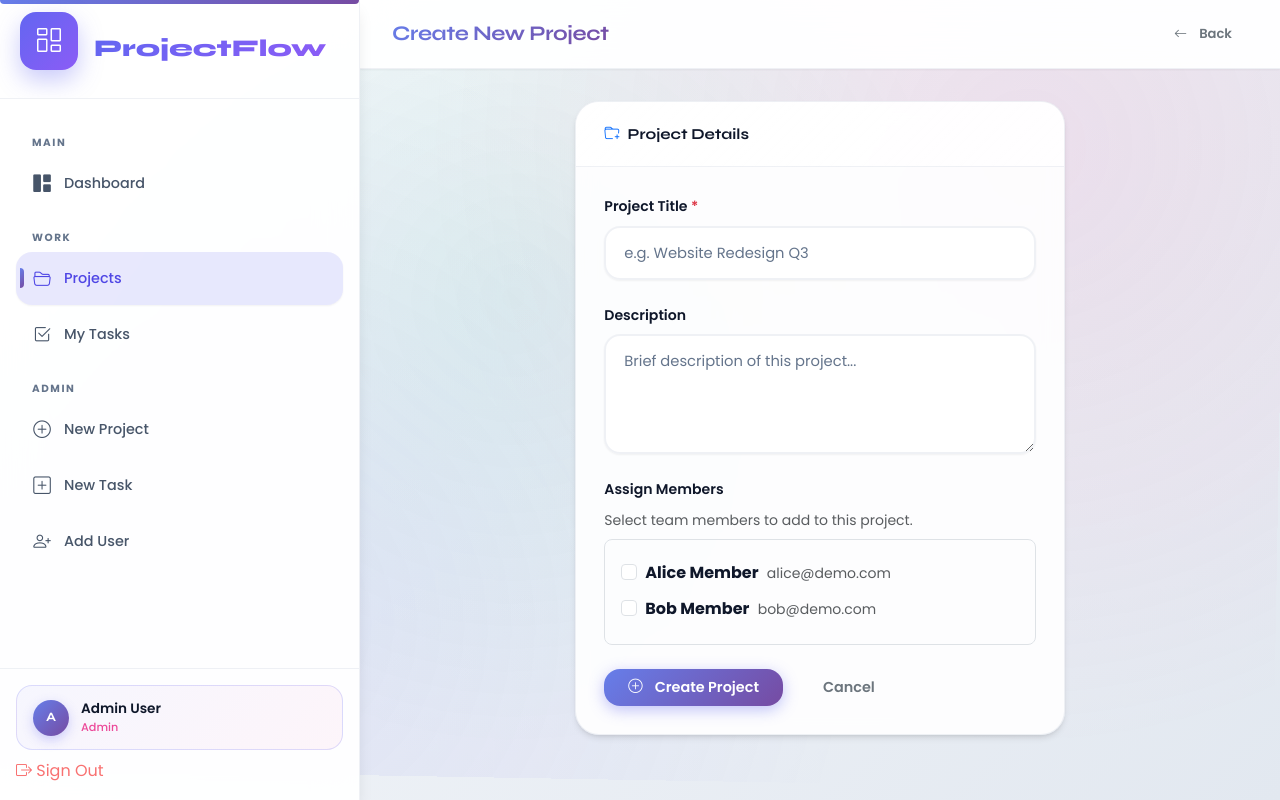
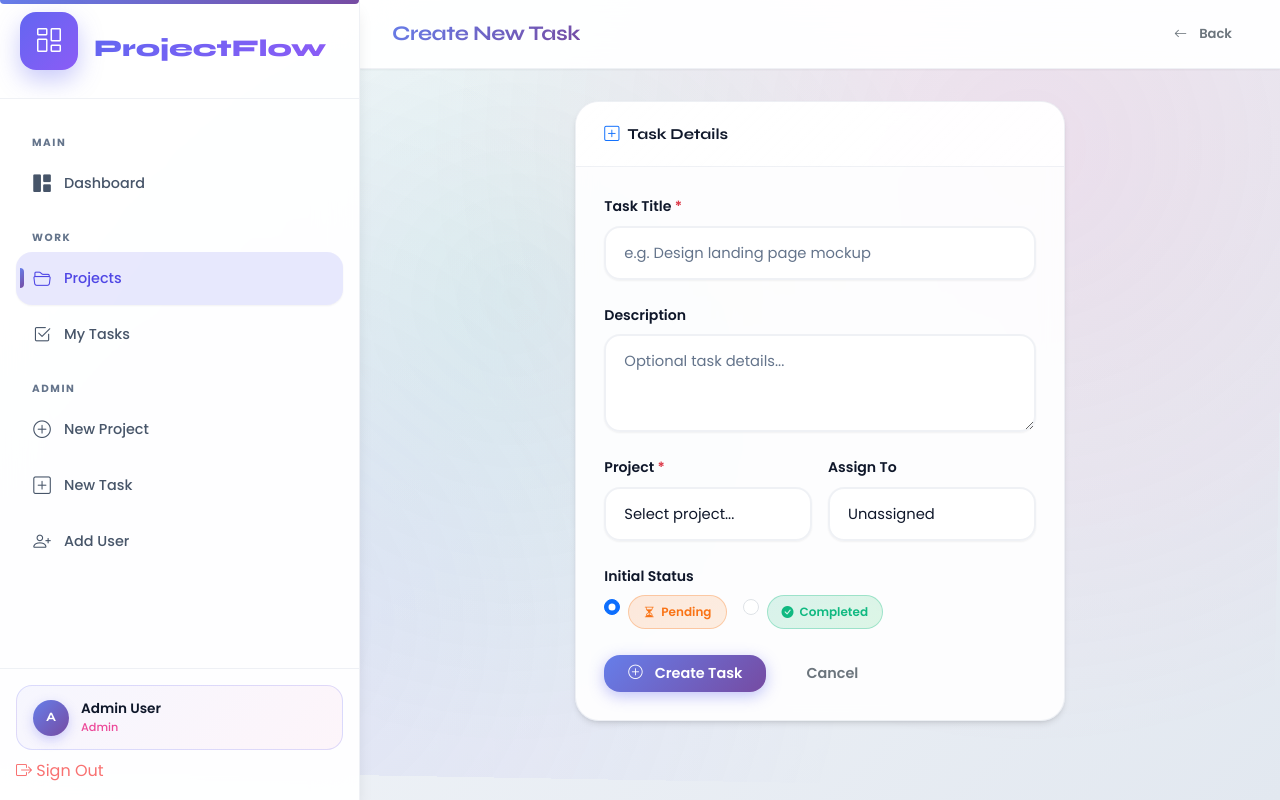
Before and after one commit to shikhakshetri29-alt/projectflow-app, a PHP site: page /projects/create.php in a window 1280 px wide. Run offline with PHP 8.4, Linux system fonts and the light colour scheme; a user stored in the database is signed in; data comes from the database, SQL or seed files in the repository; data that the repository does not hold is empty.

Commit message:
Update create.php

```diff
--- a/php-pmapp/projects/create.php
+++ b/php-pmapp/projects/create.php
@@ -3,54 +3,56 @@ require_once __DIR__ . '/../config/db.php';
 require_once __DIR__ . '/../config/session.php';
 requireAdmin();
 
-$error = '';
+$error         = '';
+$preProjectId  = (int)($_GET['project_id'] ?? 0);
 
 if ($_SERVER['REQUEST_METHOD'] === 'POST') {
     $title       = trim($_POST['title'] ?? '');
     $description = trim($_POST['description'] ?? '');
-    $memberIds   = $_POST['members'] ?? [];
+    $projectId   = (int)($_POST['project_id'] ?? 0);
+    $assignedTo  = (int)($_POST['assigned_to'] ?? 0) ?: null;
+    $status      = $_POST['status'] ?? 'pending';
     $createdBy   = $_SESSION['user_id'];
 
-    if (!$title) {
-        $error = 'Project title is required.';
-    } else {
-        $stmt = $conn->prepare("INSERT INTO projects (title, description, created_by) VALUES (?, ?, ?)");
-        $stmt->bind_param('ssi', $title, $description, $createdBy);
-
+    if (!$title)     { $error = 'Task title is required.'; }
+    elseif (!$projectId) { $error = 'Please select a project.'; }
+    else {
+        $stmt = $conn->prepare("
+            INSERT INTO tasks (project_id, assigned_to, title, description, status, created_by)
+            VALUES (?, ?, ?, ?, ?, ?)
+        ");
+        $stmt->bind_param('iisssi', $projectId, $assignedTo, $title, $description, $status, $createdBy);
         if ($stmt->execute()) {
-            $projectId = $stmt->insert_id;
             $stmt->close();
-
-            // Add selected members
-            if (!empty($memberIds)) {
-                $ins = $conn->prepare("INSERT IGNORE INTO project_members (project_id, user_id) VALUES (?, ?)");
-                foreach ($memberIds as $uid) {
-                    $uid = (int)$uid;
-                    if ($uid > 0) {
-                        $ins->bind_param('ii', $projectId, $uid);
-                        $ins->execute();
-                    }
-                }
-                $ins->close();
-            }
-
-            header("Location: /projects/view.php?id=$projectId&msg=Project+created+successfully");
+            header("Location: /tasks/index.php?project_id=$projectId&msg=Task+created+successfully");
             exit;
         } else {
-            $error = 'Failed to create project. Please try again.';
+            $error = 'Failed to create task.';
             $stmt->close();
         }
     }
 }
 
-$members = $conn->query("SELECT id, name, email FROM users WHERE role = 'member' ORDER BY name");
+$projects = $conn->query("SELECT id, title FROM projects ORDER BY title");
+
+// Members in the selected project (or all members if no project selected)
+$pid = (int)($_POST['project_id'] ?? $preProjectId);
+if ($pid) {
+    $ms = $conn->prepare("SELECT u.id, u.name FROM users u JOIN project_members pm ON pm.user_id=u.id WHERE pm.project_id=? ORDER BY u.name");
+    $ms->bind_param('i', $pid);
+    $ms->execute();
+    $members = $ms->get_result();
+    $ms->close();
+} else {
+    $members = $conn->query("SELECT id, name FROM users WHERE role='member' ORDER BY name");
+}
 ?>
 <!DOCTYPE html>
 <html lang="en">
 <head>
     <meta charset="UTF-8">
     <meta name="viewport" content="width=device-width, initial-scale=1.0">
-    <title>New Project — ProjectFlow</title>
+    <title>New Task — ProjectFlow</title>
     <link href="https://cdn.jsdelivr.net/npm/bootstrap@5.3.3/dist/css/bootstrap.min.css" rel="stylesheet">
     <link href="https://cdn.jsdelivr.net/npm/bootstrap-icons@1.11.3/font/bootstrap-icons.min.css" rel="stylesheet">
     <link href="/assets/css/style.css" rel="stylesheet">
@@ -61,8 +63,8 @@ $members = $conn->query("SELECT id, name, email FROM users WHERE role = 'member'
 
     <div class="main-content">
         <div class="topbar">
-            <div class="topbar-title">Create New Project</div>
-            <a href="/projects/index.php" class="btn btn-sm btn-outline-secondary">
+            <div class="topbar-title">Create New Task</div>
+            <a href="/tasks/index.php" class="btn btn-sm btn-outline-secondary">
                 <i class="bi bi-arrow-left me-1"></i> Back
             </a>
         </div>
@@ -72,7 +74,7 @@ $members = $conn->query("SELECT id, name, email FROM users WHERE role = 'member'
                 <div class="col-lg-7">
                     <div class="content-card">
                         <div class="card-header">
-                            <span><i class="bi bi-folder-plus me-2 text-primary"></i>Project Details</span>
+                            <span><i class="bi bi-plus-square me-2 text-primary"></i>Task Details</span>
                         </div>
                         <div class="card-body">
                             <?php if ($error): ?>
@@ -82,51 +84,74 @@ $members = $conn->query("SELECT id, name, email FROM users WHERE role = 'member'
                                 </div>
                             <?php endif; ?>
 
-                            <form method="POST">
+                            <form method="POST" id="taskForm">
                                 <div class="mb-4">
-                                    <label class="form-label fw-semibold">Project Title <span class="text-danger">*</span></label>
+                                    <label class="form-label fw-semibold">Task Title <span class="text-danger">*</span></label>
                                     <input type="text" name="title" class="form-control"
-                                           placeholder="e.g. Website Redesign Q3"
+                                           placeholder="e.g. Design landing page mockup"
                                            value="<?= htmlspecialchars($_POST['title'] ?? '') ?>" required>
                                 </div>
 
                                 <div class="mb-4">
                                     <label class="form-label fw-semibold">Description</label>
-                                    <textarea name="description" class="form-control" rows="4"
-                                              placeholder="Brief description of this project..."><?= htmlspecialchars($_POST['description'] ?? '') ?></textarea>
+                                    <textarea name="description" class="form-control" rows="3"
+                                              placeholder="Optional task details..."><?= htmlspecialchars($_POST['description'] ?? '') ?></textarea>
+                                </div>
+
+                                <div class="row g-3 mb-4">
+                                    <div class="col-md-6">
+                                        <label class="form-label fw-semibold">Project <span class="text-danger">*</span></label>
+                                        <select name="project_id" class="form-select" required id="projectSelect">
+                                            <option value="">Select project...</option>
+                                            <?php while ($p = $projects->fetch_assoc()): ?>
+                                            <option value="<?= $p['id'] ?>"
+                                                <?= (($_POST['project_id'] ?? $preProjectId) == $p['id']) ? 'selected' : '' ?>>
+                                                <?= htmlspecialchars($p['title']) ?>
+                                            </option>
+                                            <?php endwhile; ?>
+                                        </select>
+                                    </div>
+                                    <div class="col-md-6">
+                                        <label class="form-label fw-semibold">Assign To</label>
+                                        <select name="assigned_to" class="form-select">
+                                            <option value="">Unassigned</option>
+                                            <?php while ($m = $members->fetch_assoc()): ?>
+                                            <option value="<?= $m['id'] ?>"
+                                                <?= (($_POST['assigned_to'] ?? '') == $m['id']) ? 'selected' : '' ?>>
+                                                <?= htmlspecialchars($m['name']) ?>
+                                            </option>
+                                            <?php endwhile; ?>
+                                        </select>
+                                    </div>
                                 </div>
 
                                 <div class="mb-4">
-                                    <label class="form-label fw-semibold">Assign Members</label>
-                                    <p class="text-muted small mb-2">Select team members to add to this project.</p>
-                                    <?php if ($members && $members->num_rows > 0): ?>
-                                        <div class="border rounded-3 p-3" style="max-height:200px;overflow-y:auto;">
-                                            <?php while ($m = $members->fetch_assoc()): ?>
-                                            <div class="form-check py-1">
-                                                <input class="form-check-input" type="checkbox"
-                                                       name="members[]" value="<?= $m['id'] ?>"
-                                                       id="member_<?= $m['id'] ?>"
-                                                       <?= in_array($m['id'], $_POST['members'] ?? []) ? 'checked' : '' ?>>
-                                                <label class="form-check-label" for="member_<?= $m['id'] ?>">
-                                                    <strong><?= htmlspecialchars($m['name']) ?></strong>
-                                                    <span class="text-muted small ms-1"><?= htmlspecialchars($m['email']) ?></span>
-                                                </label>
-                                            </div>
-                                            <?php endwhile; ?>
+                                    <label class="form-label fw-semibold">Initial Status</label>
+                                    <div class="d-flex gap-3">
+                                        <div class="form-check">
+                                            <input class="form-check-input" type="radio" name="status"
+                                                   id="statusPending" value="pending"
+                                                   <?= (($_POST['status'] ?? 'pending') === 'pending') ? 'checked' : '' ?>>
+                                            <label class="form-check-label" for="statusPending">
+                                                <span class="status-badge badge-pending"><i class="bi bi-hourglass-split"></i> Pending</span>
+                                            </label>
                                         </div>
-                                    <?php else: ?>
-                                        <div class="alert alert-info">
-                                            <i class="bi bi-info-circle me-1"></i>
-                                            No member accounts found. <a href="/auth/register.php" target="_blank">Create one first.</a>
+                                        <div class="form-check">
+                                            <input class="form-check-input" type="radio" name="status"
+                                                   id="statusCompleted" value="completed"
+                                                   <?= (($_POST['status'] ?? '') === 'completed') ? 'checked' : '' ?>>
+                                            <label class="form-check-label" for="statusCompleted">
+                                                <span class="status-badge badge-completed"><i class="bi bi-check-circle-fill"></i> Completed</span>
+                                            </label>
                                         </div>
-                                    <?php endif; ?>
+                                    </div>
                                 </div>
 
                                 <div class="d-flex gap-3">
                                     <button type="submit" class="btn btn-primary px-4 py-2 fw-semibold">
-                                        <i class="bi bi-plus-circle me-1"></i> Create Project
+                                        <i class="bi bi-plus-circle me-1"></i> Create Task
                                     </button>
-                                    <a href="/projects/index.php" class="btn btn-outline-secondary px-4 py-2">
+                                    <a href="/tasks/index.php" class="btn btn-outline-secondary px-4 py-2">
                                         Cancel
                                     </a>
                                 </div>
@@ -139,5 +164,12 @@ $members = $conn->query("SELECT id, name, email FROM users WHERE role = 'member'
     </div>
 </div>
 <script src="https://cdn.jsdelivr.net/npm/bootstrap@5.3.3/dist/js/bootstrap.bundle.min.js"></script>
+<script>
+// Reload page when project changes so member list updates
+document.getElementById('projectSelect').addEventListener('change', function() {
+    const pid = this.value;
+    if (pid) window.location.href = '/tasks/create.php?project_id=' + pid;
+});
+</script>
 </body>
 </html>
```
